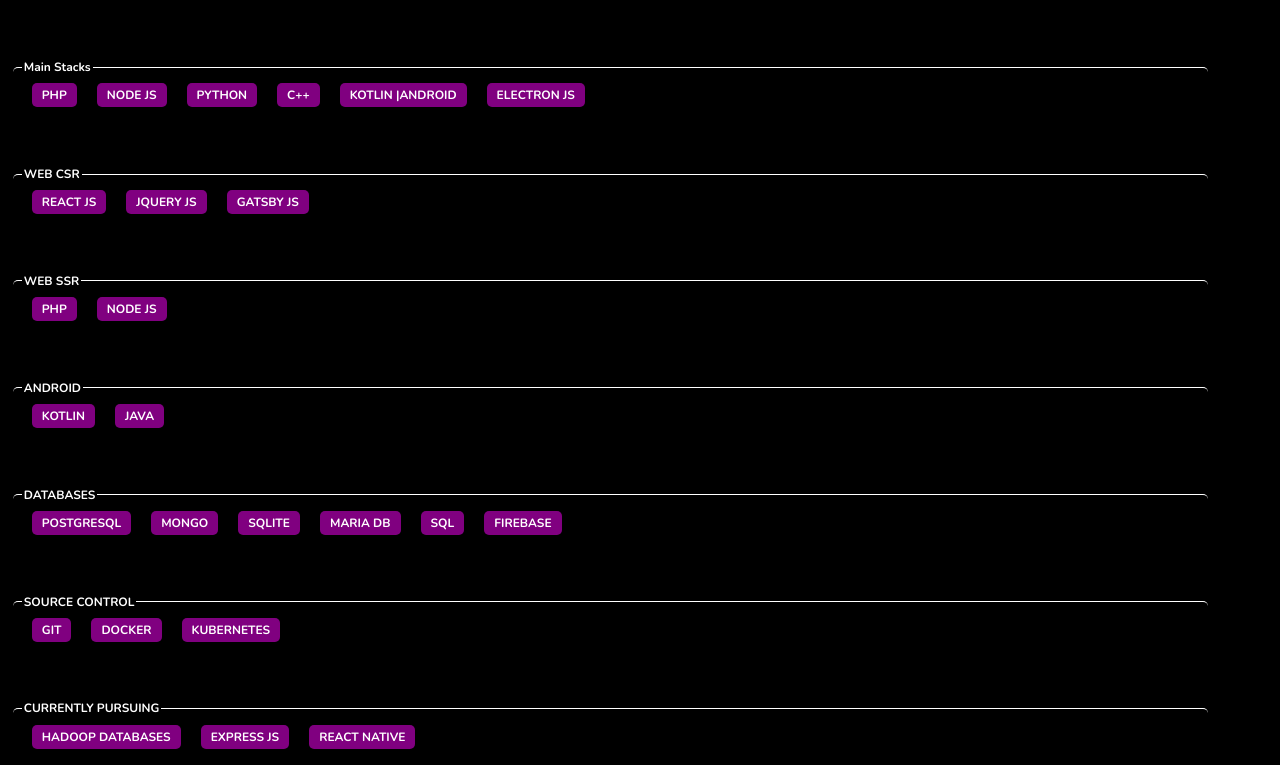
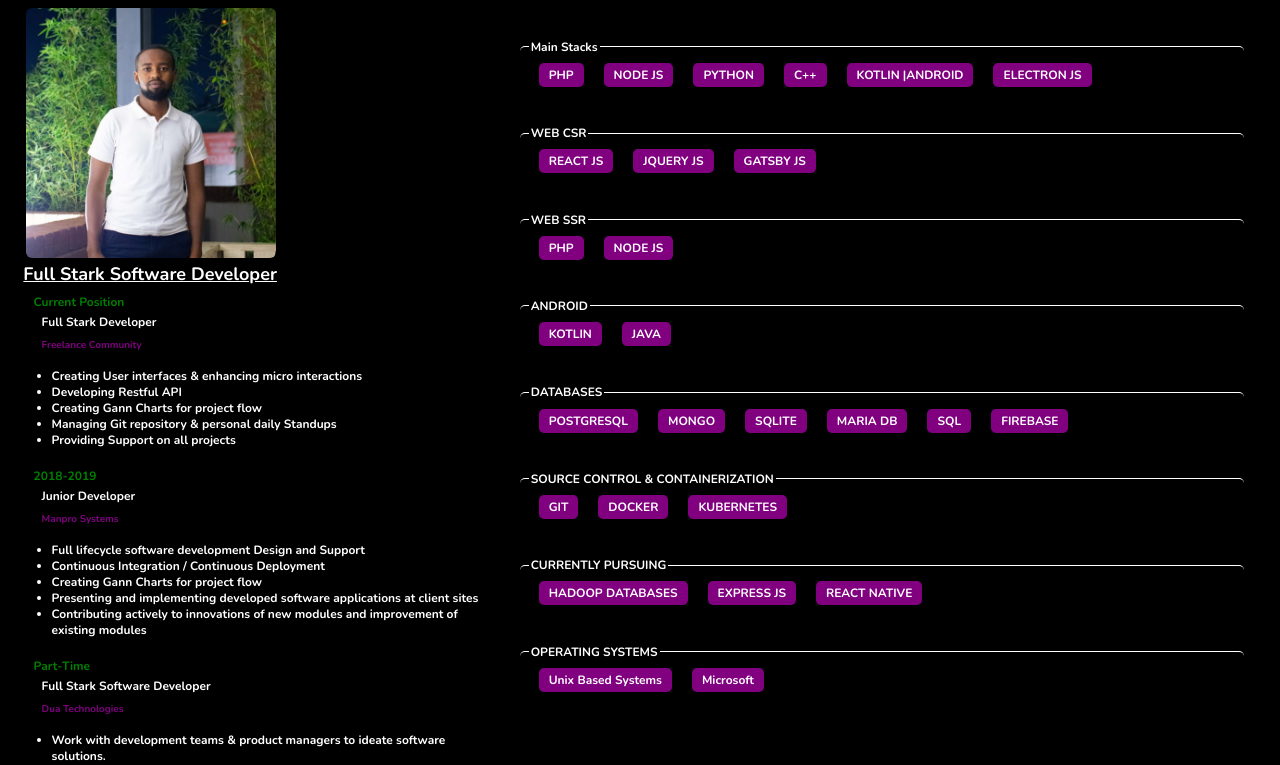
Before and after one commit to devambrose/2021-portfolio, a Gatsby site: page /skills in a window 1280 px wide. Shown: the part 28-793 px from the top of the page. Built offline with nearby package versions, Linux system fonts and the light colour scheme; Gatsby itself is replaced by a stand-in of ours.

Commit message:
@ambrose 1.26.2021 2050hrs update for tablet UI: Components & media Queries @skills.js

```diff
--- a/src/components/containers/layout/styles/main.scss
+++ b/src/components/containers/layout/styles/main.scss
@@ -27,7 +27,7 @@ body{
     }
 }
 .main-section{
-    width:100vw;
+    width:100%;
     min-height: 100vh;
     font-size: 12px;
     overflow: hidden;
@@ -48,9 +48,7 @@ body{
       flex-flow: row wrap;
       justify-content: space-evenly;
   }
-  .logo{
 
-  }
 
   .mobile-level-section{
     text-align: center;
@@ -70,6 +68,11 @@ body{
 
     }
 
+}
+.skillslayout{
+    .app-tab-hidden{
+        display: none;
+    }
 }
 .featured-section{
     width:100%;
@@ -265,4 +268,19 @@ body{
       margin:1% 2%;
       float: left;
   }
+  .skillslayout{
+      display: grid;
+      grid-template-columns: 40% auto;
+      grid-gap:2;
+    .app-tab-hidden{
+        display: block;
+    }
 }
+}
+
+.app-padding{
+    padding:4px 8px;
+}
+.app-text-green{
+    color: green;
+}
--- a/src/pages/projects.js
+++ b/src/pages/projects.js
@@ -46,7 +46,7 @@ function ExtraProjects(){
                 languages:['REACT Js','google api','SCSS','MPESA API','STRIPE','GIT'],link:Billing},
                 {name:"cipher",title:"Cipher 001",description:"This is an terminal based application who's basis was to enhance my password encrption skills. ",
                 languages:['Python','GIT'],link:Billing}
-            ].map((args,key)=> <ProjectComponent key={key} {...args} Billing={Billing}/>)
+            ].map((args,key)=> <ProjectComponent key={key} position={key} {...args} Billing={Billing}/>)
             }
         </>
     )
--- a/src/pages/skills.js
+++ b/src/pages/skills.js
@@ -1,16 +1,46 @@
 import React from "react";
 import LayoutClass from "../components/containers/layout/layout";
-
+import Ambrose from "../images/ambrose.png";
 export default ()=>(
         <LayoutClass className='app-left app-full' title={"My Skills"}>
-            {
+            <div className='app-left app-full skillslayout'>
+                <div class='app-tab-hidden app-left'>
+                    <div className='' style={{background:'url('+Ambrose+')',
+                    backgroundSize:'cover',width:'250px',height:'250px',backgroundPosition:'top',marginLeft:'5%',borderRadius:'6px'}}></div>
+                    <h2 className='app-padding app-left app-full' style={{margin:'0px 3%',textDecoration:'underline'}}>Full Stark Software Developer</h2>
+                    <div className='' style={{marginLeft:'5%'}}>
+{
+[
+    {tag:'Current Position',job:'Full Stark Developer',company:'Freelance Community',
+    responsibilities:['Creating User interfaces & enhancing micro interactions','Developing Restful API','Creating Gann Charts for project flow',
+    'Managing Git repository & personal daily Standups','Providing Support on all projects']},
+    {tag:'2018-2019',job:'Junior Developer',company:'Manpro Systems',
+    responsibilities:['Full lifecycle software development Design and Support','Continuous Integration / Continuous Deployment','Creating Gann Charts for project flow',
+    'Presenting and implementing developed software applications at client sites',
+    'Contributing actively to innovations of new modules and improvement of existing modules']},
+    {tag:'Part-Time',job:'Full Stark Software Developer',company:'Dua Technologies',
+    responsibilities:['Work with development teams & product managers to ideate software solutions.',
+    'Design client-side and server-side architecture',
+    'Build the front-end of applications through appealing visual design.',
+    'Develop and manage well-functioning databases & applications.',
+    'Write effective APIs.','Test software to ensure responsiveness and efficiency.','Create security and data protection settings.','Build features and applications with a mobile responsive design.',
+    'Managing Git repository & personal daily Standups','Providing Support on all projects']}
+
+].map((job)=><JobComponent {...job}/>)
+}
+
+
+                </div>
+                </div>
+                <div className='app-left app-mobile-show'>
+                {
                 [
                     {name:'Main Stacks',arr:["PHP","NODE JS","PYTHON","C++",'KOTLIN |ANDROID','ELECTRON JS']},
                     {name:'WEB CSR',arr:["REACT JS","JQUERY JS","GATSBY JS"]},
                     {name:'WEB SSR',arr:["PHP","NODE JS"]},
                     {name:'ANDROID',arr:["KOTLIN","JAVA"]},
                     {name:'DATABASES',arr:['POSTGRESQL',"MONGO","SQLITE","MARIA DB","SQL",'FIREBASE']},
-                    {name:'SOURCE CONTROL',arr:['GIT','DOCKER','KUBERNETES']},
+                    {name:'SOURCE CONTROL & CONTAINERIZATION',arr:['GIT','DOCKER','KUBERNETES']},
                     {name:'CURRENTLY PURSUING',arr:['HADOOP DATABASES','EXPRESS JS','REACT NATIVE']},
                     {name:'OPERATING SYSTEMS',arr:['Unix Based Systems',"Microsoft"]}
                 ].map( ({name,arr,codes})=>(
@@ -21,6 +51,9 @@ export default ()=>(
                     </fieldset>
                    ))
             }
+                </div>
+            </div>
+
         </LayoutClass>
     )
 
@@ -31,3 +64,16 @@ function CodeBase(props){
         </div>
     )
 }
+function JobComponent(props){
+    const {tag,job,company,responsibilities}=props;
+    return (
+        <div className='app-left jobs app-padding'>
+                        <b className='app-text-green'>{tag}</b>
+                        <h4 style={{margin:0}} className='app-padding'>{job} </h4>
+                        <h5 style={{margin:0,color:'#800080'}} className='app-padding'>{company}</h5>
+                        <ul style={{padding:'0px 18px',}}>
+                            {responsibilities.map( res=><li>{res}</li> )}
+                        </ul>
+         </div>
+    )
+}
```
Also changed, not shown: src/components/Ambrose.js (added, +16 -0 lines), src/components/containers/layout/styles/main.css, src/images/ambrose.png (added), 1 other file.
